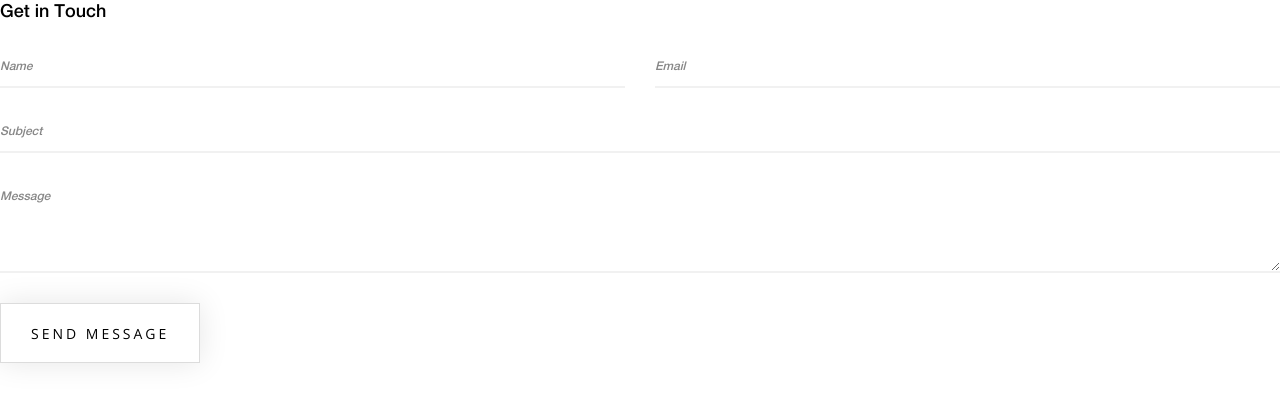
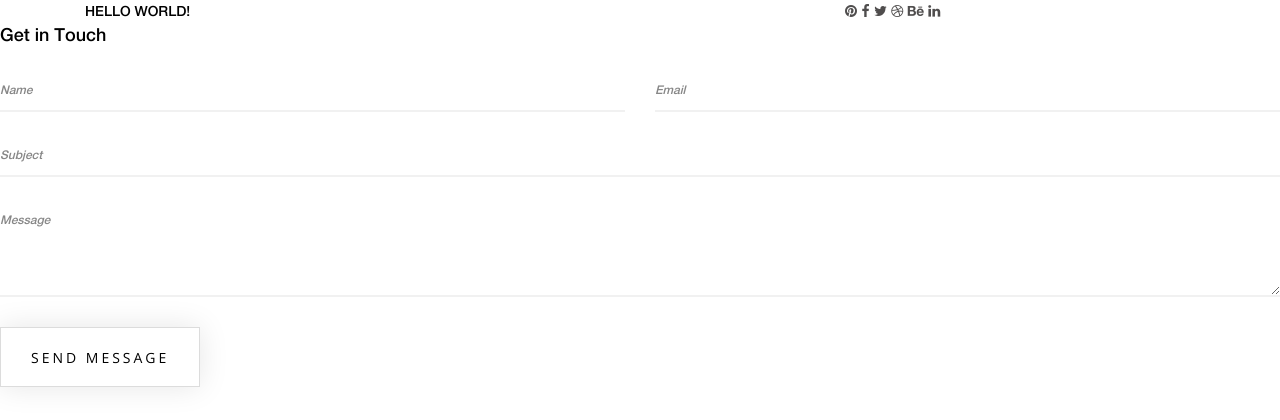
Before and after one commit to forest1391/foodmap, a Django app: page /login.html in a window 1280 px wide. Shown: the top 420 px of the page. Run offline with Django 4.2, Linux system fonts and the light colour scheme; some libraries are stand-ins or nearby versions.

Commit message:
forest13911

```diff
--- a/templates/login.html
+++ b/templates/login.html
@@ -2,6 +2,39 @@
 <html lang="en">
 
 <head>
+
+<div class="top-header">
+    <div class="container h-100">
+        <div class="row h-100 align-items-center">
+            <!-- Breaking News Area -->
+            <div class="col-12 col-sm-8">
+                <div class="breaking-news-area">
+                    <div id="breakingNewsTicker" class="ticker">
+                        <ul>
+                            <li><a href="#">Hello World!</a></li>
+                            <li><a href="#">Hello Universe!</a></li>
+                            <li><a href="#">Hello Original!</a></li>
+                            <li><a href="#">Hello Earth!</a></li>
+                            <li><a href="#">Hello Colorlib!</a></li>
+                        </ul>
+                    </div>
+                </div>
+            </div>
+            <!-- Top Social Area -->
+            <div class="col-12 col-sm-4">
+                <div class="top-social-area">
+                    <a href="#" data-toggle="tooltip" data-placement="bottom" title="Pinterest"><i class="fa fa-pinterest" aria-hidden="true"></i></a>
+                    <a href="#" data-toggle="tooltip" data-placement="bottom" title="Facebook"><i class="fa fa-facebook" aria-hidden="true"></i></a>
+                    <a href="#" data-toggle="tooltip" data-placement="bottom" title="Twitter"><i class="fa fa-twitter" aria-hidden="true"></i></a>
+                    <a href="#" data-toggle="tooltip" data-placement="bottom" title="Dribbble"><i class="fa fa-dribbble" aria-hidden="true"></i></a>
+                    <a href="#" data-toggle="tooltip" data-placement="bottom" title="Behance"><i class="fa fa-behance" aria-hidden="true"></i></a>
+                    <a href="#" data-toggle="tooltip" data-placement="bottom" title="Linkedin"><i class="fa fa-linkedin" aria-hidden="true"></i></a>
+                </div>
+            </div>
+        </div>
+    </div>
+</div>
+
     <meta charset="UTF-8">
     <meta name="description" content="">
     <meta http-equiv="X-UA-Compatible" content="IE=edge">
```
